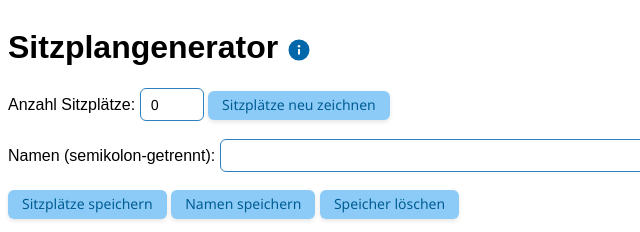
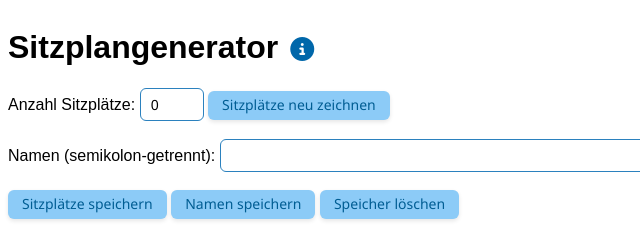
Before and after one commit to mexterng/SeatplanGenerator, a plain HTML site: page index.html in a window 1280 px wide. Shown: the top 232 px of the page, 0-640 px from the left. Drawn offline with Linux system fonts and the light colour scheme.

Commit message:
update circle-info icon

```diff
--- a/css/styles.css
+++ b/css/styles.css
@@ -91,8 +91,8 @@ input[type="checkbox"]:checked {
     width: 4rem;
 }
 
-.icon {
-    height: 1.5rem;
+#help-icon {
+    font-size: x-large;
     color: var(--color-primary-dark);
 }
 
--- a/index.html
+++ b/index.html
@@ -13,12 +13,7 @@
         <h1>
             Sitzplangenerator
             <a href="help.html" style="display:inline-block; cursor:pointer;" title="Benutzungsanleitung">
-                <svg class="icon" viewBox="0 0 1024 1024" xmlns="http://www.w3.org/2000/svg"
-                    style="width:24px; height:24px; vertical-align:middle;">
-                    <path d="M512 512m-448 0a448 448 0 1 0 896 0 448 448 0 1 0-896 0Z" fill="var(--color-primary-dark)" />
-                    <path d="M469.333333 469.333333h85.333334v234.666667h-85.333334z" fill="#FFFFFF" />
-                    <path d="M512 352m-53.333333 0a53.333333 53.333333 0 1 0 106.666666 0 53.333333 53.333333 0 1 0-106.666666 0Z" fill="#FFFFFF" />
-                </svg>
+                <div id="help-icon"><i class="fa-solid fa-circle-info"></i></div>
             </a>
         </h1>
         <div id="control-section">
```
